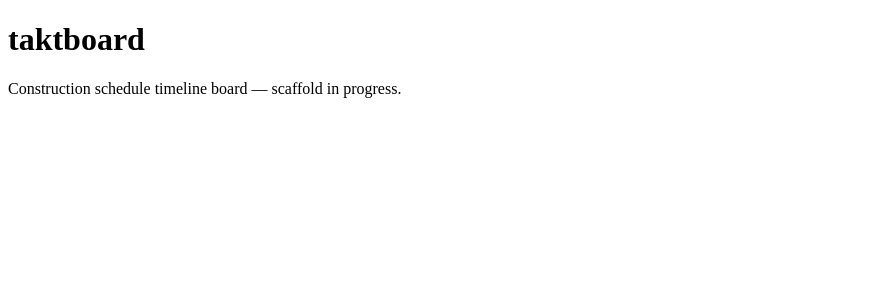
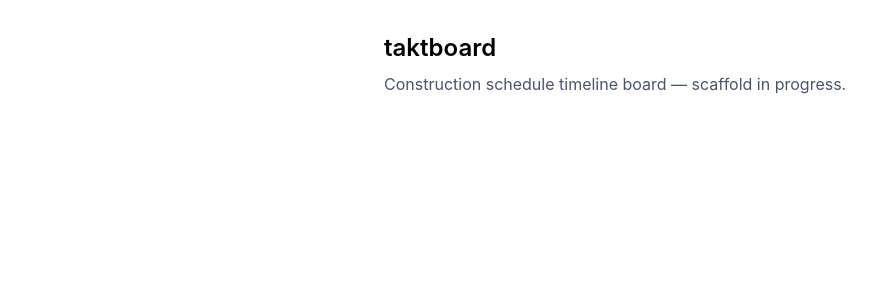
Before and after one commit to husnukirci/taktboard, a Vue app: page / in a window 1280 px wide. Shown: the top 300 px of the page, without its empty margins (0-896 px from the left). Built offline with nearby package versions, Linux system fonts and the light colour scheme.

Commit message:
chore(styles): tailwind v4 with board design tokens

```diff
--- a/package.json
+++ b/package.json
@@ -12,9 +12,11 @@
     "vue": "^3.5.40"
   },
   "devDependencies": {
+    "@tailwindcss/vite": "^4.3.3",
     "@types/node": "^24.13.3",
     "@vitejs/plugin-vue": "^6.0.8",
     "@vue/tsconfig": "^0.9.1",
+    "tailwindcss": "^4.3.3",
     "typescript": "~6.0.2",
     "vite": "^8.2.0",
     "vue-tsc": "^3.3.8"
--- a/src/App.vue
+++ b/src/App.vue
@@ -1,8 +1,10 @@
 <script setup lang="ts"></script>
 
 <template>
-  <main>
-    <h1>taktboard</h1>
-    <p>Construction schedule timeline board — scaffold in progress.</p>
+  <main class="mx-auto max-w-xl p-8">
+    <h1 class="text-2xl font-semibold">taktboard</h1>
+    <p class="mt-2 text-gray-600">
+      Construction schedule timeline board — scaffold in progress.
+    </p>
   </main>
 </template>
--- a/src/main.ts
+++ b/src/main.ts
@@ -1,4 +1,5 @@
 import { createApp } from 'vue'
+import './styles/globals.css'
 import App from './App.vue'
 
 createApp(App).mount('#app')
--- /dev/null
+++ b/src/styles/globals.css
@@ -0,0 +1,17 @@
+@import 'tailwindcss';
+
+/*
+ * Design tokens for the timeline board. Placeholder values here;
+ * final values are fixed by the Phase 3 layout contract.
+ */
+:root {
+  /* layout */
+  --day-w: 2.75rem; /* width of one day column */
+  --lane-h: 4rem; /* height of one trade lane */
+  --trade-w: 10rem; /* width of the sticky trade-name column */
+
+  /* delay colors */
+  --ok: #10b981; /* on time */
+  --warn: #f59e0b; /* slip 1-2 days */
+  --late: #ef4444; /* slip >= 3 days */
+}
--- a/vite.config.ts
+++ b/vite.config.ts
@@ -1,7 +1,8 @@
 import { defineConfig } from 'vite'
 import vue from '@vitejs/plugin-vue'
+import tailwindcss from '@tailwindcss/vite'
 
 // https://vite.dev/config/
 export default defineConfig({
-  plugins: [vue()],
+  plugins: [vue(), tailwindcss()],
 })
```
Also changed, not shown: 1 other file (tests, documents, lock files or other folders).
